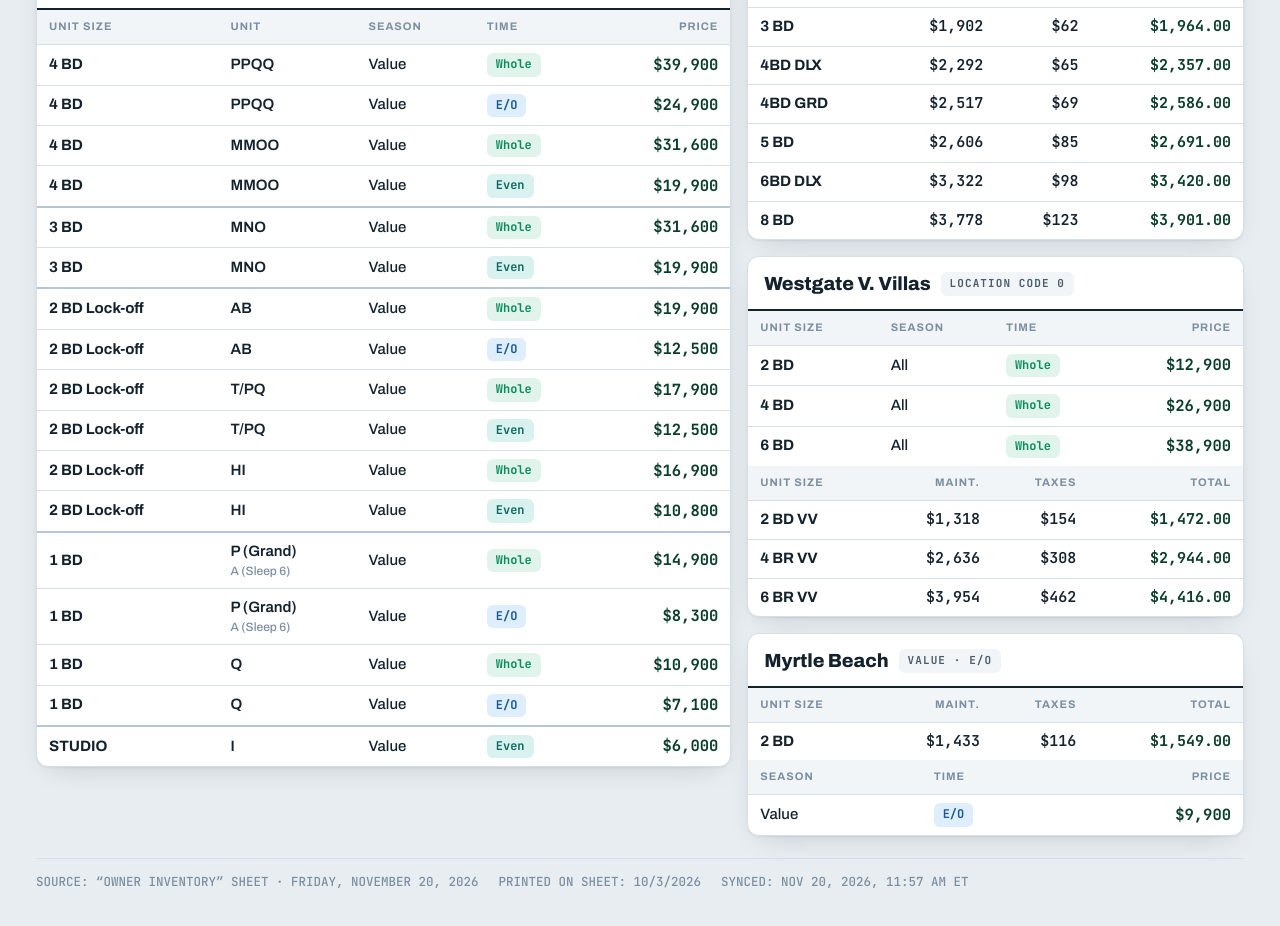
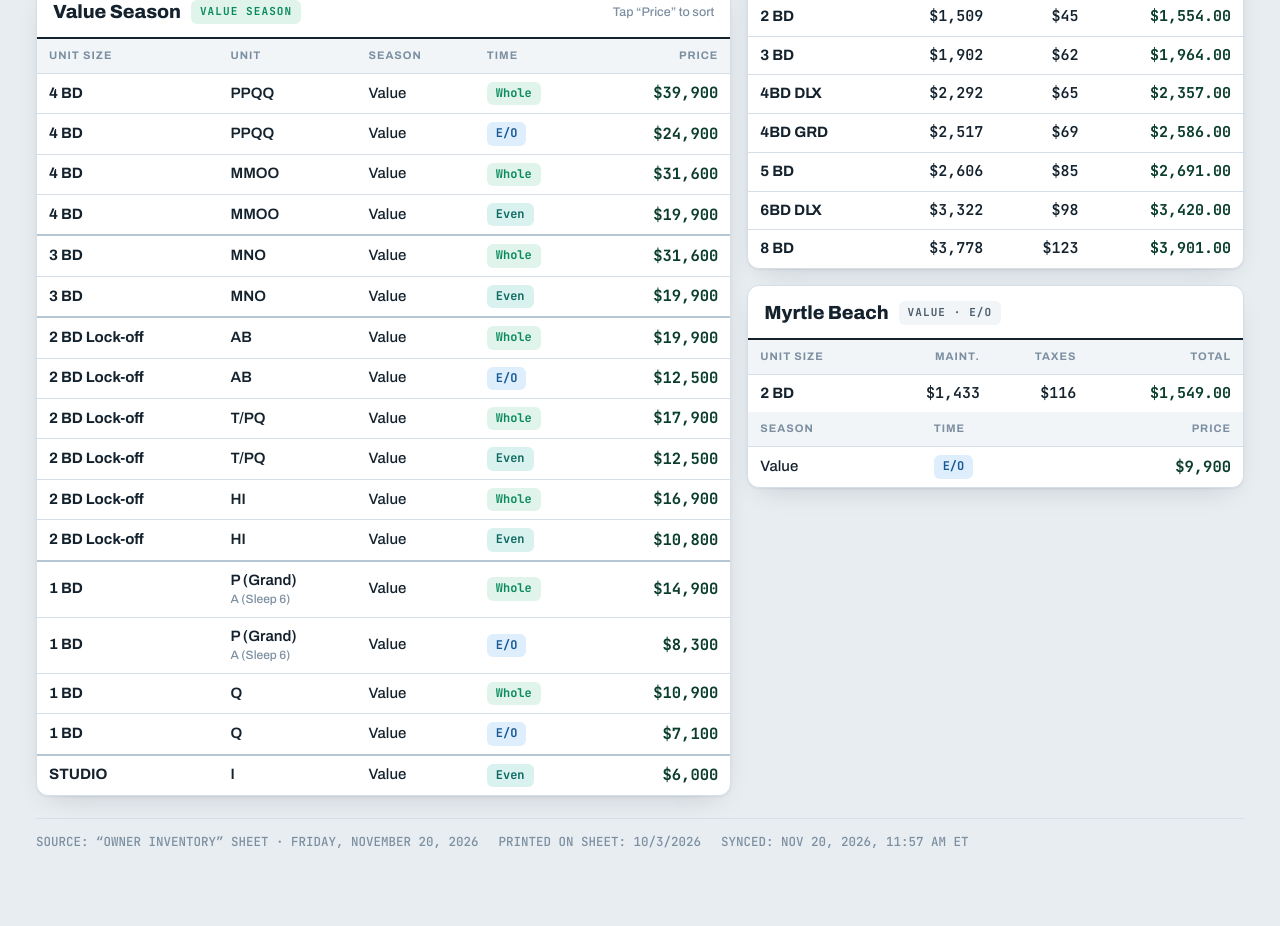
Before and after one commit to enriquetemp2017-collab/owner-inventory, a plain HTML site: page index.html in a window 1280 px wide. Shown: the part 1284-2210 px from the top of the page. After the commit the page ends 2177 px from the top, so only its background shows below. Drawn offline with Linux system fonts and the light colour scheme.

Commit message:
Remove Vacation Villas section, update resort name

```diff
--- a/index.html
+++ b/index.html
@@ -176,7 +176,7 @@
   <span class="sys-name">Inventory System &middot; Owner Inventory</span>
   <div class="clock" aria-label="Current time in Tennessee">
     <div class="time mono" id="clockTime">--:--:--</div>
-    <div class="tz">KODAK, TN &middot; ET</div>
+    <div class="tz">GATLINBURG, TN &middot; ET</div>
   </div>
 </div>
 
@@ -184,6 +184,7 @@
   <div class="page-head">
     <div>
       <h1>Owner Inventory</h1>
+      <div class="date-line" style="font-family:Archivo,sans-serif;font-size:15px;font-weight:700;color:var(--ink);letter-spacing:0;text-transform:none">Westgate Smoky Mountain Resort and Water Park, Gatlinburg, Tennessee</div>
       <div class="date-line" id="pageDate">Monday, November 16, 2026</div>
     </div>
     <div class="sheet-date">Printed sheet: 10/3/2026</div>
@@ -208,7 +209,7 @@
     <div class="kpi">
       <div class="k-label">Unit Sizes</div>
       <div class="k-value">Studio &ndash; 8 BD</div>
-      <div class="k-sub">+ Vacation Villas &amp; Myrtle Beach</div>
+      <div class="k-sub">+ Myrtle Beach</div>
     </div>
   </div>
 
@@ -237,7 +238,7 @@
     </div>
     <div class="d-meta" id="dMeta"></div>
     <div class="breakdown" id="dBreakdown" aria-label="Payment breakdown"></div>
-    <div class="d-hint" id="dHint">Tap any price in the Peak, Value, Vacation Villas or Myrtle Beach tables to see its price and payment breakdown here.</div>
+    <div class="d-hint" id="dHint">Tap any price in the Peak, Value or Myrtle Beach tables to see its price and payment breakdown here.</div>
   </div>
 
   <div class="no-results" id="noResults">No rows match that search. Try another unit or clear the filter.</div>
@@ -372,30 +373,6 @@
         <div class="empty-msg">No results in this section.</div>
       </section>
 
-      <section class="card" data-section="value" aria-label="Westgate Vacation Villas">
-        <div class="card-head">
-          <h2>Westgate V. Villas</h2>
-          <span class="tag gray">LOCATION CODE 0</span>
-        </div>
-        <table>
-          <thead><tr><th>Unit Size</th><th>Season</th><th>Time</th><th class="num">Price</th></tr></thead>
-          <tbody>
-            <tr class="pickable" data-size="2 BD VV" data-unit="2 BD — Vacation Villas" data-season="All" data-time="Whole" data-price="12900"><td class="size-cell">2 BD</td><td>All</td><td><span class="badge whole">Whole</span></td><td class="num price-cell">$12,900</td></tr>
-            <tr class="pickable" data-size="4 BD VV" data-unit="4 BD — Vacation Villas" data-season="All" data-time="Whole" data-price="26900"><td class="size-cell">4 BD</td><td>All</td><td><span class="badge whole">Whole</span></td><td class="num price-cell">$26,900</td></tr>
-            <tr class="pickable" data-size="6 BD VV" data-unit="6 BD — Vacation Villas" data-season="All" data-time="Whole" data-price="38900"><td class="size-cell">6 BD</td><td>All</td><td><span class="badge whole">Whole</span></td><td class="num price-cell">$38,900</td></tr>
-          </tbody>
-        </table>
-        <table>
-          <thead><tr><th>Unit Size</th><th class="num">Maint.</th><th class="num">Taxes</th><th class="num">Total</th></tr></thead>
-          <tbody>
-            <tr><td class="size-cell">2 BD VV</td><td class="num money">$1,318</td><td class="num money">$154</td><td class="num money total">$1,472.00</td></tr>
-            <tr><td class="size-cell">4 BR VV</td><td class="num money">$2,636</td><td class="num money">$308</td><td class="num money total">$2,944.00</td></tr>
-            <tr><td class="size-cell">6 BR VV</td><td class="num money">$3,954</td><td class="num money">$462</td><td class="num money total">$4,416.00</td></tr>
-          </tbody>
-        </table>
-        <div class="empty-msg">No results in this section.</div>
-      </section>
-
       <section class="card" data-section="value" aria-label="Myrtle Beach">
         <div class="card-head">
           <h2>Myrtle Beach</h2>
@@ -469,10 +446,7 @@
     "2 BD":"$1,554.00 / year",
     "2 BD Lock-off":"$1,554.00 / year (2 BD)",
     "3 BD":"$1,964.00 / year",
-    "4 BD":"DLX $2,357.00 \u00B7 GRD $2,586.00 / year",
-    "2 BD VV":"$1,472.00 / year (Vacation Villas)",
-    "4 BD VV":"$2,944.00 / year (Vacation Villas)",
-    "6 BD VV":"$4,416.00 / year (Vacation Villas)"
+    "4 BD":"DLX $2,357.00 \u00B7 GRD $2,586.00 / year"
   };
   var dUnit=document.getElementById("dUnit"), dPrice=document.getElementById("dPrice"),
       dMeta=document.getElementById("dMeta"), dHint=document.getElementById("dHint"),
```
